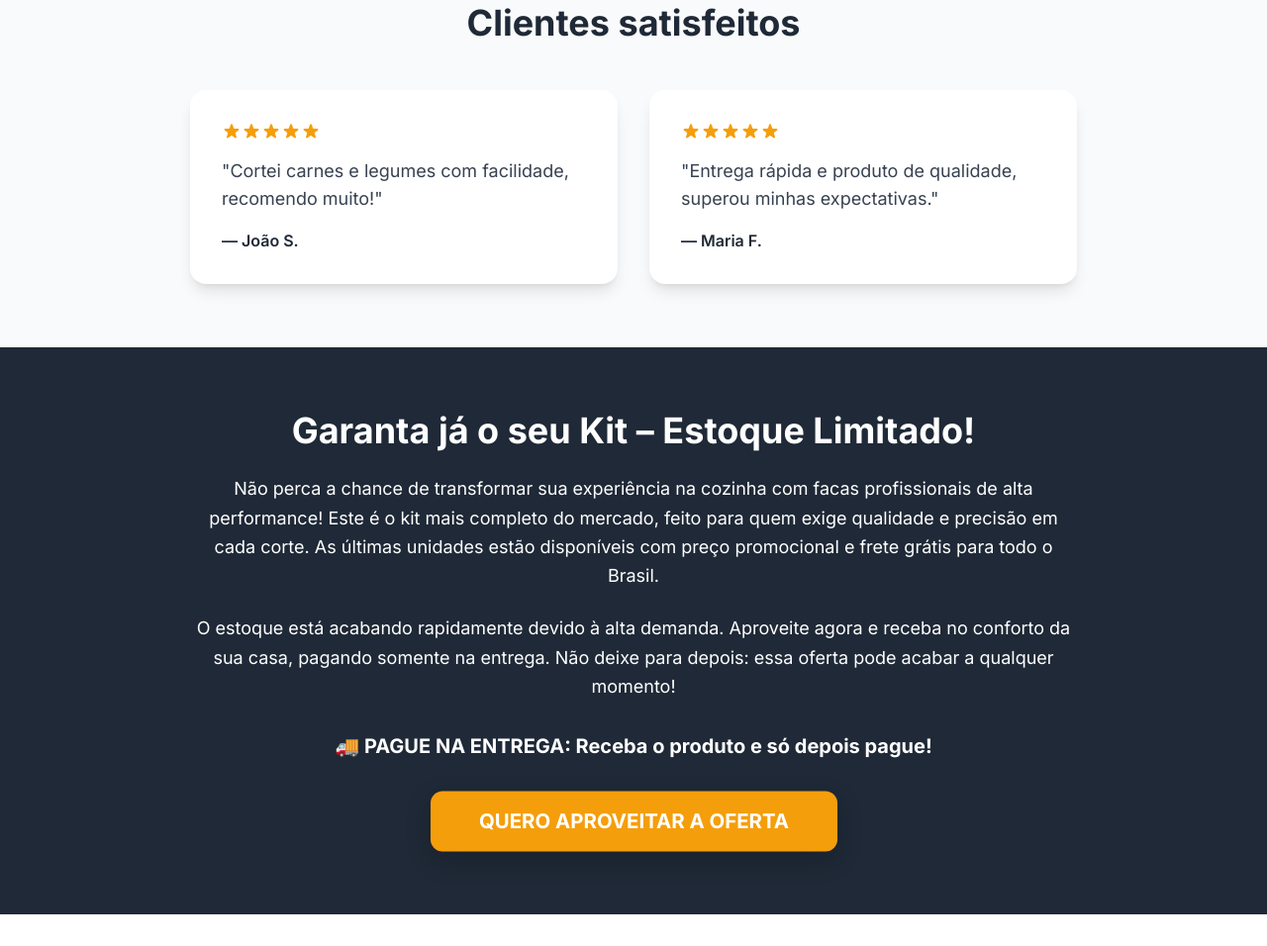
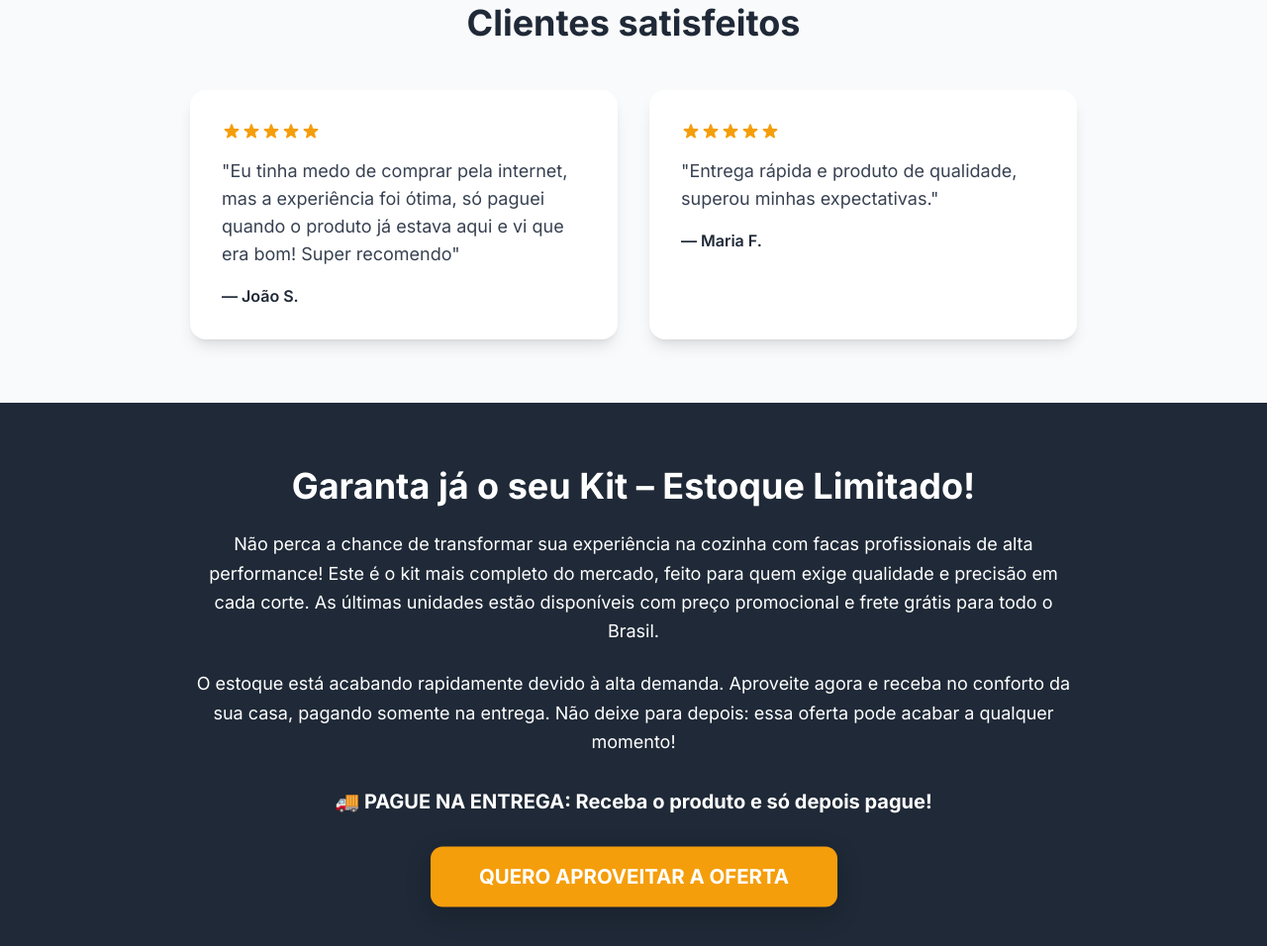
Before and after one commit to irixalmeida/pgvendasfacaslogzz, a plain HTML site: page index.html in a window 1280 px wide. Shown: the part 2441-3397 px from the top of the page at 99% size. Drawn offline with nearby package versions, Linux system fonts and the light colour scheme.

Commit message:
muda depoimento

```diff
--- a/index.html
+++ b/index.html
@@ -302,7 +302,7 @@
                             </div>
                         </div>
                         <blockquote class="text-lg text-gray-700 mb-4">
-                            "Cortei carnes e legumes com facilidade, recomendo muito!"
+                            "Eu tinha medo de comprar pela internet, mas a experiência foi ótima, só paguei quando o produto já estava aqui e vi que era bom! Super recomendo"
                         </blockquote>
                         <footer class="font-semibold text-primary">— João S.</footer>
                     </div>
```
